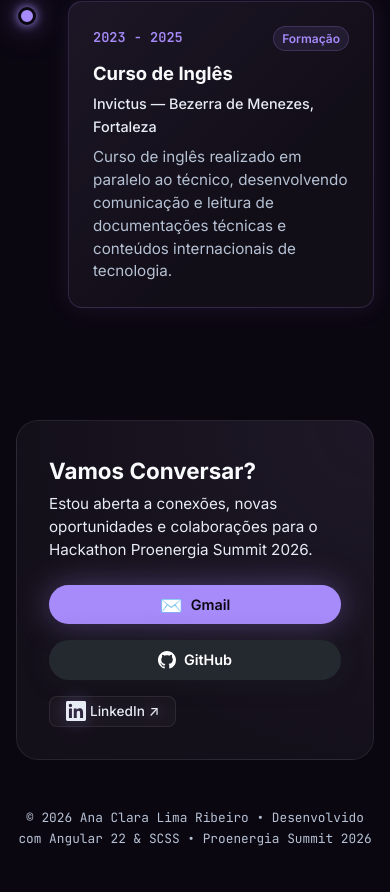
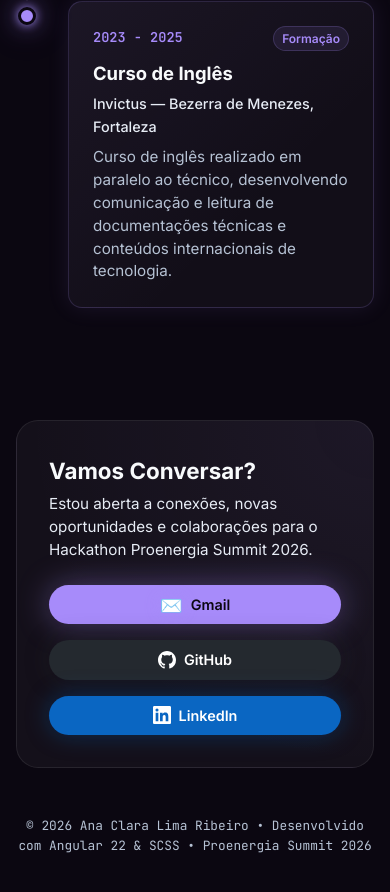
Before and after one commit to claralimadev/curriculo-ana, an Angular app: page / in a window 390 px wide. Shown: the part 7672-8564 px from the top of the page. Built offline with nearby package versions, Linux system fonts and the light colour scheme.

Commit message:
feat(contato): Linkedin como botão na cor oficial + botões adaptam ao mobile

```diff
--- a/src/app/components/contato/contato.html
+++ b/src/app/components/contato/contato.html
@@ -39,18 +39,17 @@
         <span>GitHub</span>
       </a>
 
-      <div class="contato__links">
       <a
         href="https://www.linkedin.com/in/ana-clara-lima-2a3798331"
         target="_blank"
         rel="noopener noreferrer"
-          class="contato__link"
+        class="contato__btn-linkedin"
       >
         <svg
-            class="contato__link-icone"
+          class="contato__btn-linkedin-icone"
           viewBox="0 0 24 24"
-            width="20"
-            height="20"
+          width="18"
+          height="18"
           fill="currentColor"
           aria-hidden="true"
         >
@@ -59,9 +58,7 @@
           />
         </svg>
         <span>LinkedIn</span>
-          <span class="contato__link-arrow">↗</span>
       </a>
-      </div>
     </div>
   </div>
 
--- a/src/app/components/contato/contato.scss
+++ b/src/app/components/contato/contato.scss
@@ -64,25 +64,27 @@
     }
   }
 
-  &__btn-gmail {
+  &__btn-gmail,
+  &__btn-github,
+  &__btn-linkedin {
     display: inline-flex;
     align-items: center;
     justify-content: center;
     gap: var(--space-sm);
     padding: var(--space-sm) var(--space-lg);
     border-radius: var(--radius-full);
-    background: var(--accent);
-    color: var(--bg-primary);
     font-weight: 600;
     font-size: 0.9rem;
     border: none;
     cursor: pointer;
     text-decoration: none;
     transition: all var(--transition-fast);
-    box-shadow: var(--shadow-glow);
+
+    @include mobile {
+      width: 100%;
+    }
 
     &:hover {
-      background: var(--accent-hover);
       transform: translateY(-2px);
     }
 
@@ -91,21 +93,19 @@
     }
   }
 
+  &__btn-gmail {
+    background: var(--accent);
+    color: var(--bg-primary);
+    box-shadow: var(--shadow-glow);
+
+    &:hover {
+      background: var(--accent-hover);
+    }
+  }
+
   &__btn-github {
-    display: inline-flex;
-    align-items: center;
-    justify-content: center;
-    gap: var(--space-sm);
-    padding: var(--space-sm) var(--space-lg);
-    border-radius: var(--radius-full);
     background: #24292f;
     color: #ffffff;
-    font-weight: 600;
-    font-size: 0.9rem;
-    border: none;
-    cursor: pointer;
-    text-decoration: none;
-    transition: all var(--transition-fast);
     box-shadow: 0 0 24px rgba(36, 41, 47, 0.35);
 
     &-icone {
@@ -116,54 +116,22 @@
 
     &:hover {
       background: #1b1f24;
-      transform: translateY(-2px);
-    }
-
-    &:active {
-      transform: translateY(0);
     }
   }
 
-  &__links {
-    display: flex;
-    gap: var(--space-sm);
-  }
-
-  &__link {
-    display: inline-flex;
-    align-items: center;
-    gap: 4px;
-    padding: var(--space-xs) var(--space-md);
-    border-radius: var(--radius-sm);
-    color: var(--text-secondary);
-    text-decoration: none;
-    font-size: 0.85rem;
-    font-weight: 500;
-    background: rgba(255, 255, 255, 0.03);
-    border: 1px solid var(--border-subtle);
-    transition: all var(--transition-fast);
-
-    &:hover {
-      color: var(--accent);
-      border-color: var(--accent);
-      transform: translateY(-2px);
-    }
+  &__btn-linkedin {
+    background: #0a66c2;
+    color: #ffffff;
+    box-shadow: 0 0 24px rgba(10, 102, 194, 0.35);
 
     &-icone {
       flex-shrink: 0;
-      width: 20px;
-      height: 20px;
-      filter: drop-shadow(0 0 8px var(--accent-glow));
+      width: 18px;
+      height: 18px;
     }
 
-    &-arrow {
-      font-size: 0.85rem;
-      transition: transform var(--transition-fast);
-      filter: drop-shadow(0 0 6px var(--accent-glow));
-    }
-
-    &:hover &-arrow {
-      transform: translate(2px, -2px);
+    &:hover {
+      background: #084e96;
     }
   }
 
```
Lines whose indentation alone changed are shown as unchanged.
